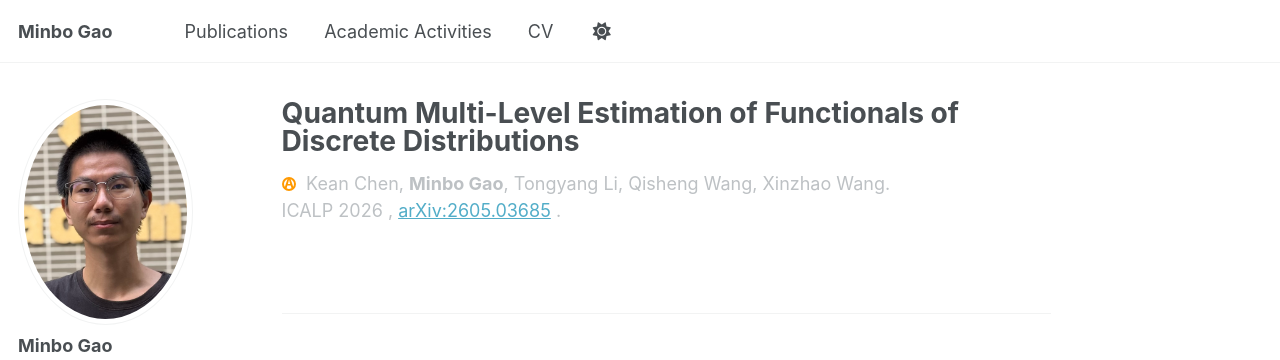
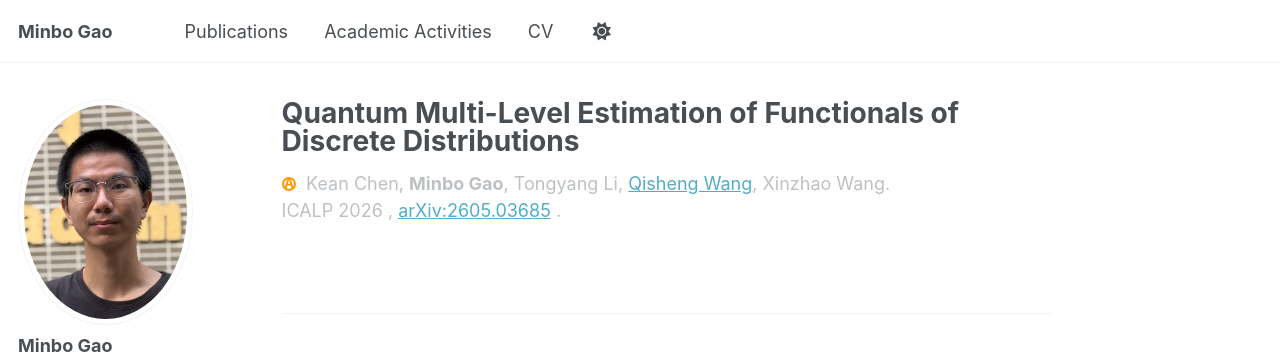
Before and after one commit to MinboGaoTHU/MinboGaoTHU.github.io, a Jekyll site: the page built from _publications/2026-07-01-quantum-multi-level-estimation.md, in a window 1280 px wide. Shown: the top 360 px of the page. Built offline with Jekyll 4.4.1, drawn with Linux system fonts in a browser that asks for light colours; some web fonts are replaced; a script bundle is joined from its source files by our own code; library files that are not in the unit come from our copies.

Commit message:
Add coauthor homepage links

```diff
--- a/_includes/publication-entry.html
+++ b/_includes/publication-entry.html
@@ -24,9 +24,14 @@
   {% endunless %}
 
   {% if publication.authors %}
+    {% assign publication_authors = publication.authors %}
+    {% for coauthor in site.data.coauthors %}
+      {% capture coauthor_link %}<a href="{{ coauthor[1] }}">{{ coauthor[0] }}</a>{% endcapture %}
+      {% assign publication_authors = publication_authors | replace: coauthor[0], coauthor_link %}
+    {% endfor %}
     <div class="publication-entry__authors">
       <span class="publication-badge publication-badge--{{ order }}" title="{{ badge_label }}" aria-label="{{ badge_label }}">{{ badge_text }}</span>
-      <span>{{ publication.authors }}</span>
+      <span>{{ publication_authors }}</span>
     </div>
   {% endif %}
 
```
Also changed, not shown: _data/coauthors.yml (added, +7 -0 lines).
